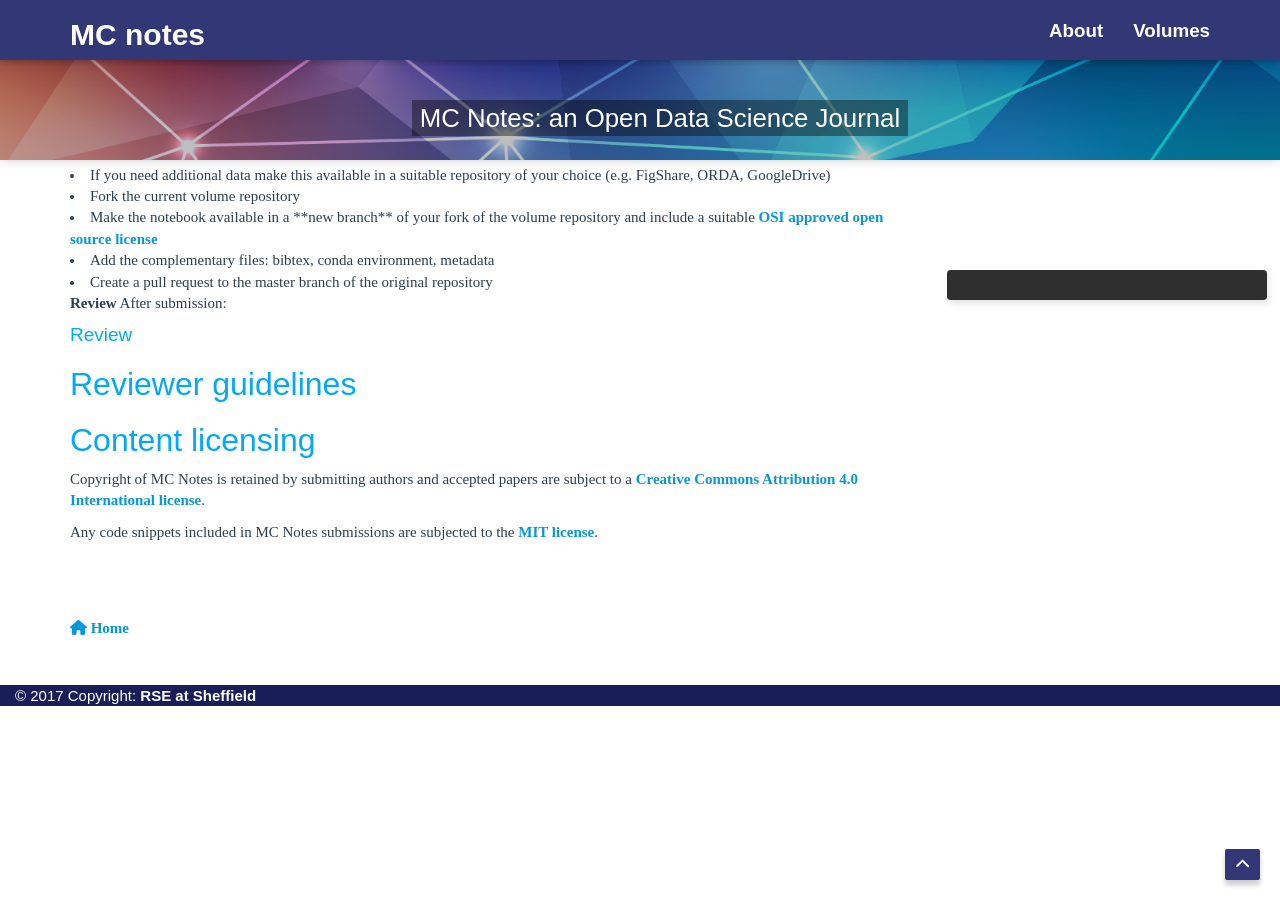
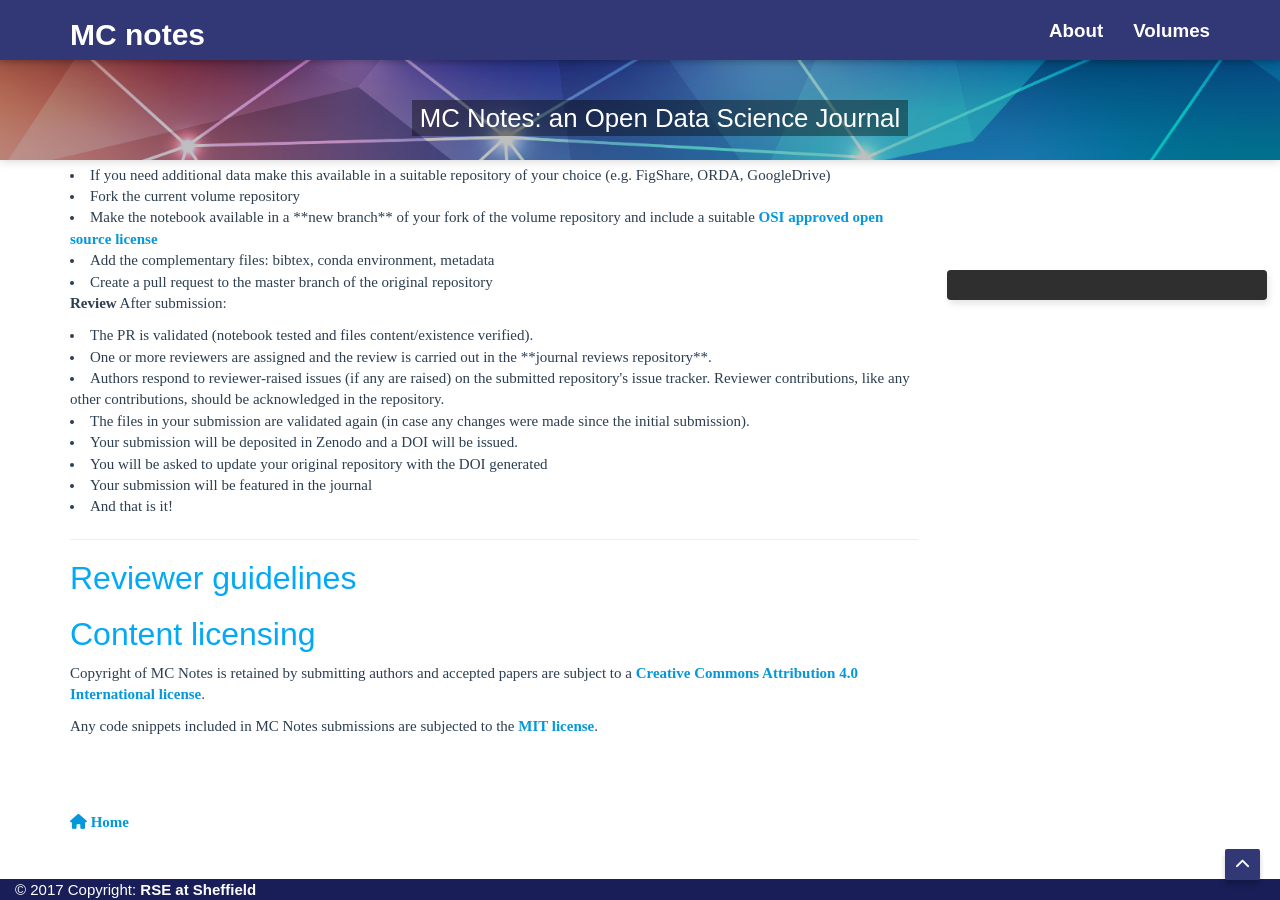
Before and after one commit to MCNotes/MCNotes.github.io, a Jekyll site: the page built from _pages/about.md, in a window 1280 px wide and 900 px high, scrolled down 2036 px. Built offline with Jekyll 4.4.1, drawn with Linux system fonts in a browser that asks for light colours; nearby versions of some CDN libraries; some web fonts are replaced.

Commit message:
Review flow

```diff
--- a/_pages/about.md
+++ b/_pages/about.md
@@ -128,10 +128,17 @@ We highly encourage you to familiarize with the reviewers guidelines described b
 
 **Review**
 After submission:
+<li> The PR is validated (notebook tested and files content/existence verified).</li>
+<li> One or more reviewers are assigned and the review is carried out in the **journal reviews repository**. </li>
+<li> Authors respond to reviewer-raised issues (if any are raised) on the submitted repository's issue tracker. Reviewer contributions, like any other contributions, should be acknowledged in the repository. </li>
+<li> The files in your submission are validated again (in case any changes were
+  made since the initial submission). </li>
+<li> Your submission will  be deposited in Zenodo and a DOI will be issued.</li>
+<li> You will be asked to update your original repository with the DOI generated </li>
+<li> Your submission will be featured in the journal </li>
+<li> And that is it! </li>
 
-
-
-#### Review
+---
 
 ## Reviewer guidelines
 
```
